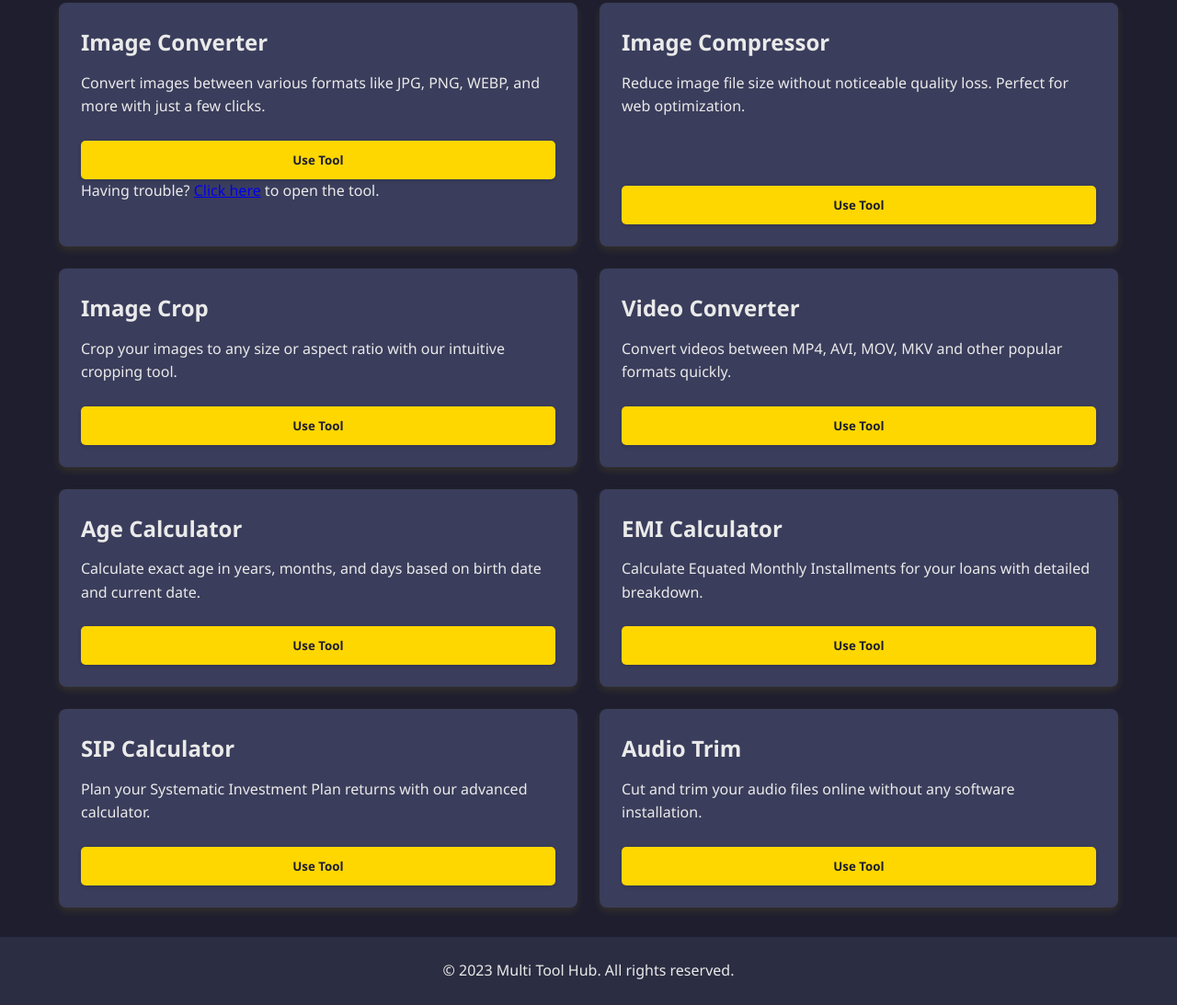
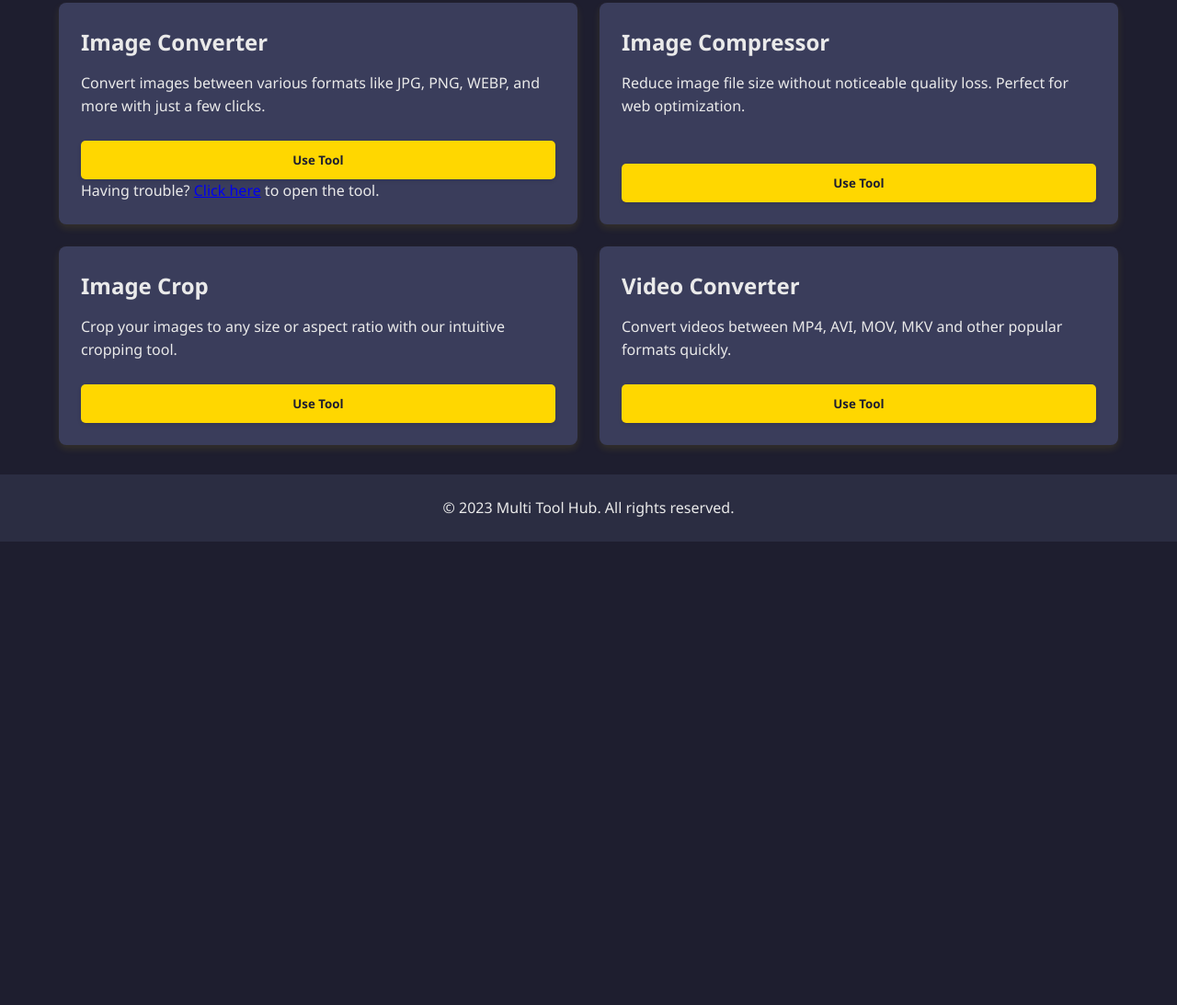
Before and after one commit to monu776kumar/Swifttool, a plain HTML site: page index.html in a window 1280 px wide. Shown: the part 193-1286 px from the top of the page at 92% size. After the commit the page ends 800 px from the top, so only its background shows below. Drawn offline with Linux system fonts and the light colour scheme.

Commit message:
Update index.html

```diff
--- a/index.html
+++ b/index.html
@@ -1,4 +1,4 @@
-<!DOCTYPE html>
+ <!DOCTYPE html>
 <html lang="en">
 <head>
     <meta charset="UTF-8">
@@ -62,6 +62,7 @@
             display: flex;
             flex-direction: column;
             height: 100%;
+            opacity: 1; /* Ensure visibility */
         }
 
         .tool-card:hover {
@@ -126,32 +127,6 @@
                 font-size: 2rem;
             }
         }
-
-        /* Animation */
-        @keyframes fadeIn {
-            from {
-                opacity: 0;
-                transform: translateY(20px);
-            }
-            to {
-                opacity: 1;
-                transform: translateY(0);
-            }
-        }
-
-        .tool-card {
-            animation: fadeIn 0.5s ease forwards;
-            opacity: 0;
-        }
-
-        .tool-card:nth-child(1) { animation-delay: 0.1s; }
-        .tool-card:nth-child(2) { animation-delay: 0.2s; }
-        .tool-card:nth-child(3) { animation-delay: 0.3s; }
-        .tool-card:nth-child(4) { animation-delay: 0.4s; }
-        .tool-card:nth-child(5) { animation-delay: 0.5s; }
-        .tool-card:nth-child(6) { animation-delay: 0.6s; }
-        .tool-card:nth-child(7) { animation-delay: 0.7s; }
-        .tool-card:nth-child(8) { animation-delay: 0.8s; }
     </style>
 </head>
 <body>
@@ -164,15 +139,12 @@
         <div class="tools-grid">
             <!-- Image Converter -->
             <div class="tool-card">
-    <h2>Image Converter</h2>
-    <p>Convert images between various formats like JPG, PNG, WEBP, and more with just a few clicks.</p>
+                <h2>Image Converter</h2>
+                <p>Convert images between various formats like JPG, PNG, WEBP, and more with just a few clicks.</p>
+                <button class="btn" onclick="window.location.href='image-converter.html'">Use Tool</button>
+                <div>Having trouble? <a href="image-converter.html">Click here</a> to open the tool.</div>
+            </div>
 
-
-    <button class="btn" onclick="window.location.href='image-converter.html'">Use Tool</button>
-
-
-   <p>Having trouble? <a href="image-converter.html">Click here</a> to open the tool.</p>
-</div>
             <!-- Image Compressor -->
             <div class="tool-card">
                 <h2>Image Compressor</h2>
@@ -193,34 +165,6 @@
                 <p>Convert videos between MP4, AVI, MOV, MKV and other popular formats quickly.</p>
                 <button class="btn" onclick="redirectToTool('Video Converter')">Use Tool</button>
             </div>
-
-            <!-- Age Calculator -->
-            <div class="tool-card">
-                <h2>Age Calculator</h2>
-                <p>Calculate exact age in years, months, and days based on birth date and current date.</p>
-                <button class="btn" onclick="redirectToTool('Age Calculator')">Use Tool</button>
-            </div>
-
-            <!-- EMI Calculator -->
-            <div class="tool-card">
-                <h2>EMI Calculator</h2>
-                <p>Calculate Equated Monthly Installments for your loans with detailed breakdown.</p>
-                <button class="btn" onclick="redirectToTool('EMI Calculator')">Use Tool</button>
-            </div>
-
-            <!-- SIP Calculator -->
-            <div class="tool-card">
-                <h2>SIP Calculator</h2>
-                <p>Plan your Systematic Investment Plan returns with our advanced calculator.</p>
-                <button class="btn" onclick="redirectToTool('SIP Calculator')">Use Tool</button>
-            </div>
-
-            <!-- Audio Trim -->
-            <div class="tool-card">
-                <h2>Audio Trim</h2>
-                <p>Cut and trim your audio files online without any software installation.</p>
-                <button class="btn" onclick="redirectToTool('Audio Trim')">Use Tool</button>
-            </div>
         </div>
     </main>
 
@@ -232,17 +176,19 @@
         // Function to handle button clicks
         function redirectToTool(toolName) {
             alert(Redirecting to ${toolName}...);
-            // In a real implementation, you would redirect to the actual tool page
-            // window.location.href = /tools/${toolName.toLowerCase().replace(' ', '-')};
+            window.location.href = /tools/${toolName.toLowerCase().replace(' ', '-')};
         }
 
         // Add smooth scrolling for anchor links
         document.querySelectorAll('a[href^="#"]').forEach(anchor => {
             anchor.addEventListener('click', function (e) {
                 e.preventDefault();
-                document.querySelector(this.getAttribute('href')).scrollIntoView({
-                    behavior: 'smooth'
-                });
+                const target = document.querySelector(this.getAttribute('href'));
+                if (target) {
+                    target.scrollIntoView({
+                        behavior: 'smooth'
+                    });
+                }
             });
         });
     </script>
```
